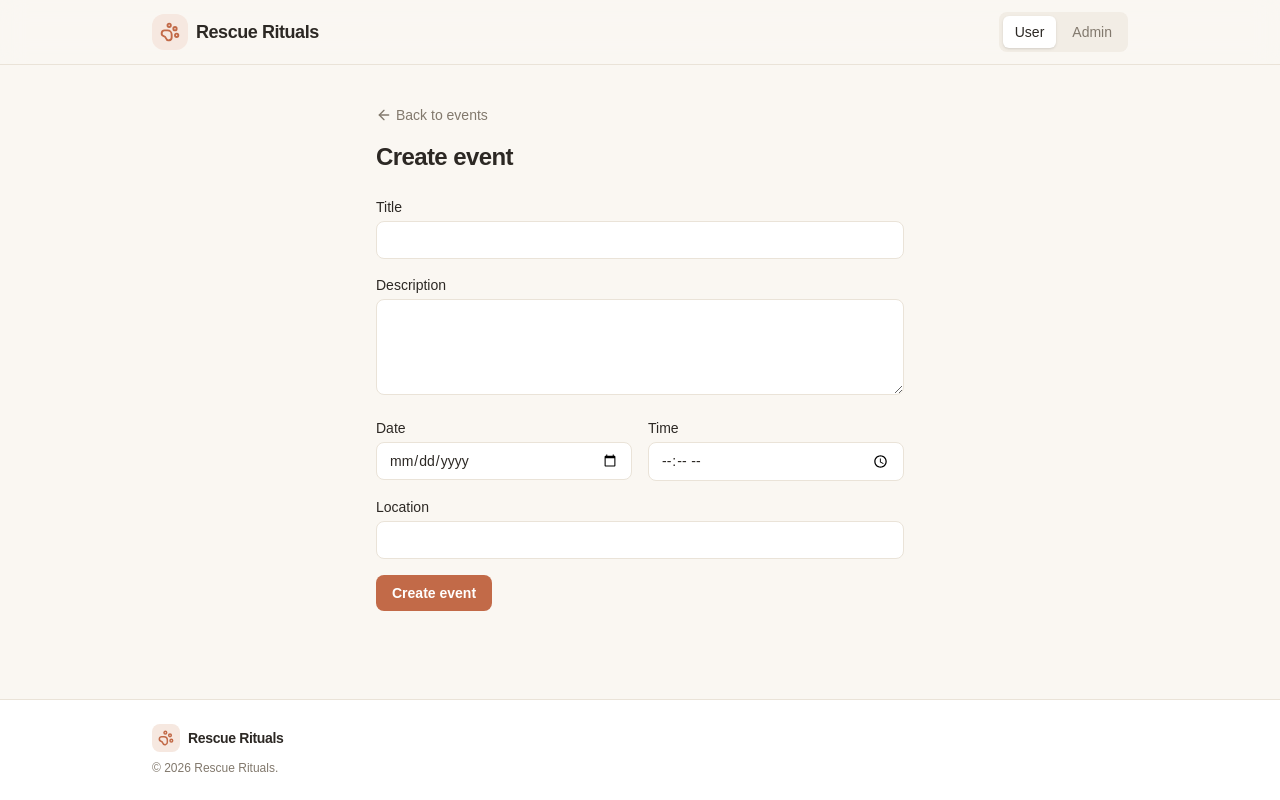
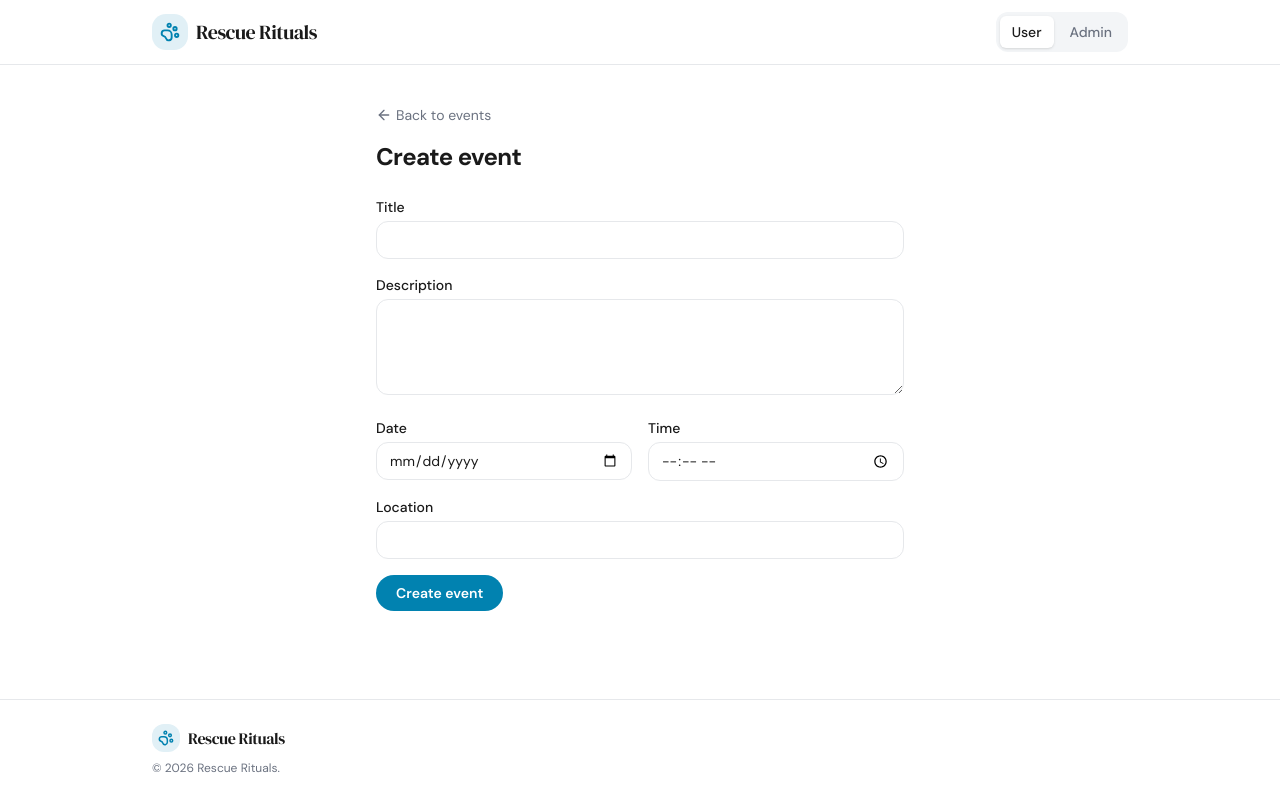
Before and after one commit to srivastava-jyoti/rescue-rituals, a Next.js app: page /events/new in a window 1280 px wide. Built offline with nearby package versions, Linux system fonts and the light colour scheme.

Commit message:
matched brnding

```diff
--- a/app/events/[id]/edit/page.tsx
+++ b/app/events/[id]/edit/page.tsx
@@ -142,7 +142,7 @@ export default function EditEventPage() {
         {serverError && <p className="text-sm text-red-600">{serverError}</p>}
 
         <button type="submit" disabled={submitting}
-          className="rounded-lg bg-accent px-4 py-2 text-sm font-semibold text-accent-foreground hover:bg-accent-strong disabled:opacity-50">
+          className="rounded-full bg-accent px-5 py-2 text-sm font-semibold text-accent-foreground hover:bg-accent-strong disabled:opacity-50">
           {submitting ? "Saving…" : "Save changes"}
         </button>
       </form>
--- a/app/events/new/page.tsx
+++ b/app/events/new/page.tsx
@@ -120,7 +120,7 @@ export default function NewEventPage() {
         {serverError && <p className="text-sm text-red-600">{serverError}</p>}
 
         <button type="submit" disabled={submitting}
-          className="rounded-lg bg-accent px-4 py-2 text-sm font-semibold text-accent-foreground hover:bg-accent-strong disabled:opacity-50">
+          className="rounded-full bg-accent px-5 py-2 text-sm font-semibold text-accent-foreground hover:bg-accent-strong disabled:opacity-50">
           {submitting ? "Creating…" : "Create event"}
         </button>
       </form>
--- a/app/events/page.tsx
+++ b/app/events/page.tsx
@@ -23,7 +23,7 @@ export default async function EventsPage({
         {isAdmin && (
           <Link
             href="/events/new?role=admin"
-            className="inline-flex shrink-0 items-center gap-1.5 whitespace-nowrap rounded-lg bg-accent px-3 py-2 text-xs font-semibold text-accent-foreground transition-colors hover:bg-accent-strong sm:px-4 sm:text-sm"
+            className="inline-flex shrink-0 items-center gap-1.5 whitespace-nowrap rounded-full bg-accent px-3 py-2 text-xs font-semibold text-accent-foreground transition-colors hover:bg-accent-strong sm:px-4 sm:text-sm"
           >
             <Plus className="h-4 w-4 shrink-0" />
             Create event
--- a/app/globals.css
+++ b/app/globals.css
@@ -1,50 +1,35 @@
 @import "tailwindcss";
 
-/* Rescue Rituals — color palette (warm, subtle). Light-first with a warm dark mode. */
+/*
+  Rescue Rituals — theme matched to myrescuerituals.com
+  Light, white, teal-blue accent, DM Sans + DM Serif Display.
+*/
+
 :root {
-  --background: #faf7f2; /* warm off-white */
-  --foreground: #2c2824;
+  --background: #ffffff;
+  --foreground: #1a1a1a;
 
   --card: #ffffff;
-  --card-foreground: #2c2824;
+  --card-foreground: #1a1a1a;
 
-  --muted: #f2ede5;
-  --muted-foreground: #82796d;
+  --muted: #f3f5f7;
+  --muted-foreground: #6b7280;
 
-  --border: #eae3d8;
+  --border: #e6e8eb;
 
-  /* one warm brand accent, used consistently */
-  --accent: #c26a48;
+  /* Brand accent — teal-blue */
+  --accent: #0182b0;
+  --accent-strong: #016a8f;
+  --accent-soft: #e1f0f6;
   --accent-foreground: #ffffff;
-  --accent-soft: #f6e8e0;
 
-  /* status — subtle green for "You're RSVP'd" */
-  --success: #4a9d70;
+  /* Status — green for "You're RSVP'd" */
+  --success: #2f9e63;
+  --success-strong: #1f7a4a;
+  --success-soft: #e4f3ea;
   --success-foreground: #ffffff;
-  --success-soft: #e6f1ea;
-}
 
-@media (prefers-color-scheme: dark) {
-  :root {
-    --background: #1f1b18;
-    --foreground: #f1eae1;
-
-    --card: #282320;
-    --card-foreground: #f1eae1;
-
-    --muted: #302a25;
-    --muted-foreground: #b0a598;
-
-    --border: #393129;
-
-    --accent: #d67e5e;
-    --accent-foreground: #1f1b18;
-    --accent-soft: #382823;
-
-    --success: #5cae82;
-    --success-foreground: #14231a;
-    --success-soft: #21302a;
-  }
+  --ring: #0182b0;
 }
 
 @theme inline {
@@ -55,19 +40,30 @@
   --color-muted: var(--muted);
   --color-muted-foreground: var(--muted-foreground);
   --color-border: var(--border);
+
   --color-accent: var(--accent);
+  --color-accent-strong: var(--accent-strong);
+  --color-accent-soft: var(--accent-soft);
   --color-accent-foreground: var(--accent-foreground);
-  --color-accent-soft: var(--accent-soft);
+
   --color-success: var(--success);
+  --color-success-strong: var(--success-strong);
+  --color-success-soft: var(--success-soft);
   --color-success-foreground: var(--success-foreground);
-  --color-success-soft: var(--success-soft);
 
-  --font-sans: var(--font-geist-sans);
-  --font-mono: var(--font-geist-mono);
+  --color-ring: var(--ring);
+
+  --font-sans: var(--font-dm-sans);
+  --font-serif: var(--font-dm-serif);
+
+  --radius-lg: 12px;
+  --radius-xl: 14px;
+  --radius-2xl: 18px;
 }
 
 body {
   background: var(--background);
   color: var(--foreground);
-  font-family: Arial, Helvetica, sans-serif;
+  font-family: var(--font-sans), ui-sans-serif, system-ui, -apple-system, sans-serif;
+  -webkit-font-smoothing: antialiased;
 }
--- a/app/layout.tsx
+++ b/app/layout.tsx
@@ -1,12 +1,16 @@
 import type { Metadata } from "next";
 import { Suspense } from "react";
-import { Geist, Geist_Mono } from "next/font/google";
+import { DM_Sans, DM_Serif_Display } from "next/font/google";
 import "./globals.css";
 import { Navbar } from "@/components/layout/navbar";
 import { Footer } from "@/components/layout/footer";
 
-const geistSans = Geist({ variable: "--font-geist-sans", subsets: ["latin"] });
-const geistMono = Geist_Mono({ variable: "--font-geist-mono", subsets: ["latin"] });
+const dmSans = DM_Sans({ variable: "--font-dm-sans", subsets: ["latin"] });
+const dmSerif = DM_Serif_Display({
+  variable: "--font-dm-serif",
+  weight: "400",
+  subsets: ["latin"],
+});
 
 export const metadata: Metadata = {
   title: "Rescue Rituals — Events",
@@ -15,7 +19,7 @@ export const metadata: Metadata = {
 
 export default function RootLayout({ children }: LayoutProps<"/">) {
   return (
-    <html lang="en" className={`${geistSans.variable} ${geistMono.variable} h-full antialiased`}>
+    <html lang="en" className={`${dmSans.variable} ${dmSerif.variable} h-full antialiased`}>
       <body className="min-h-full flex flex-col bg-background text-foreground">
         <Suspense fallback={<div className="h-16 border-b border-border" />}>
           <Navbar />
--- a/components/events/event-card.tsx
+++ b/components/events/event-card.tsx
@@ -50,7 +50,7 @@ export function EventCard({
         ) : (
           <Link
             href={detailHref}
-            className="inline-flex items-center gap-1.5 rounded-lg bg-accent px-4 py-2 text-sm font-semibold text-accent-foreground transition-colors hover:bg-accent-strong"
+            className="inline-flex items-center gap-1.5 rounded-full bg-accent px-4 py-2 text-sm font-semibold text-accent-foreground transition-colors hover:bg-accent-strong"
           >
             View &amp; RSVP
             <ArrowRight className="h-4 w-4" />
--- a/components/events/rsvp-form.tsx
+++ b/components/events/rsvp-form.tsx
@@ -100,7 +100,7 @@ export function RsvpForm({ eventId }: { eventId: string }) {
       {serverError && <p className="text-sm text-red-600">{serverError}</p>}
 
       <button type="submit" disabled={submitting}
-        className="rounded-lg bg-accent px-4 py-2 text-sm font-semibold text-accent-foreground hover:bg-accent-strong disabled:opacity-50">
+        className="rounded-full bg-accent px-5 py-2 text-sm font-semibold text-accent-foreground hover:bg-accent-strong disabled:opacity-50">
         {submitting ? "Submitting…" : "RSVP"}
       </button>
     </form>
--- a/components/layout/footer.tsx
+++ b/components/layout/footer.tsx
@@ -8,7 +8,7 @@ export function Footer() {
           <span className="flex h-7 w-7 items-center justify-center rounded-lg bg-accent-soft text-accent">
             <PawPrint className="h-4 w-4" strokeWidth={2.25} />
           </span>
-          <span className="text-sm font-semibold tracking-tight">Rescue Rituals</span>
+          <span className="font-serif text-base tracking-tight">Rescue Rituals</span>
         </div>
         <p className="text-xs text-muted-foreground">
           © {new Date().getFullYear()} Rescue Rituals.
--- a/components/layout/navbar.tsx
+++ b/components/layout/navbar.tsx
@@ -22,7 +22,7 @@ export function Navbar() {
           <span className="flex h-9 w-9 items-center justify-center rounded-xl bg-accent-soft text-accent">
             <PawPrint className="h-5 w-5" strokeWidth={2.25} />
           </span>
-          <span className="text-lg font-semibold tracking-tight">Rescue Rituals</span>
+          <span className="font-serif text-xl tracking-tight">Rescue Rituals</span>
         </Link>
 
         <div className="flex items-center gap-1 rounded-lg bg-muted p-1">
```
